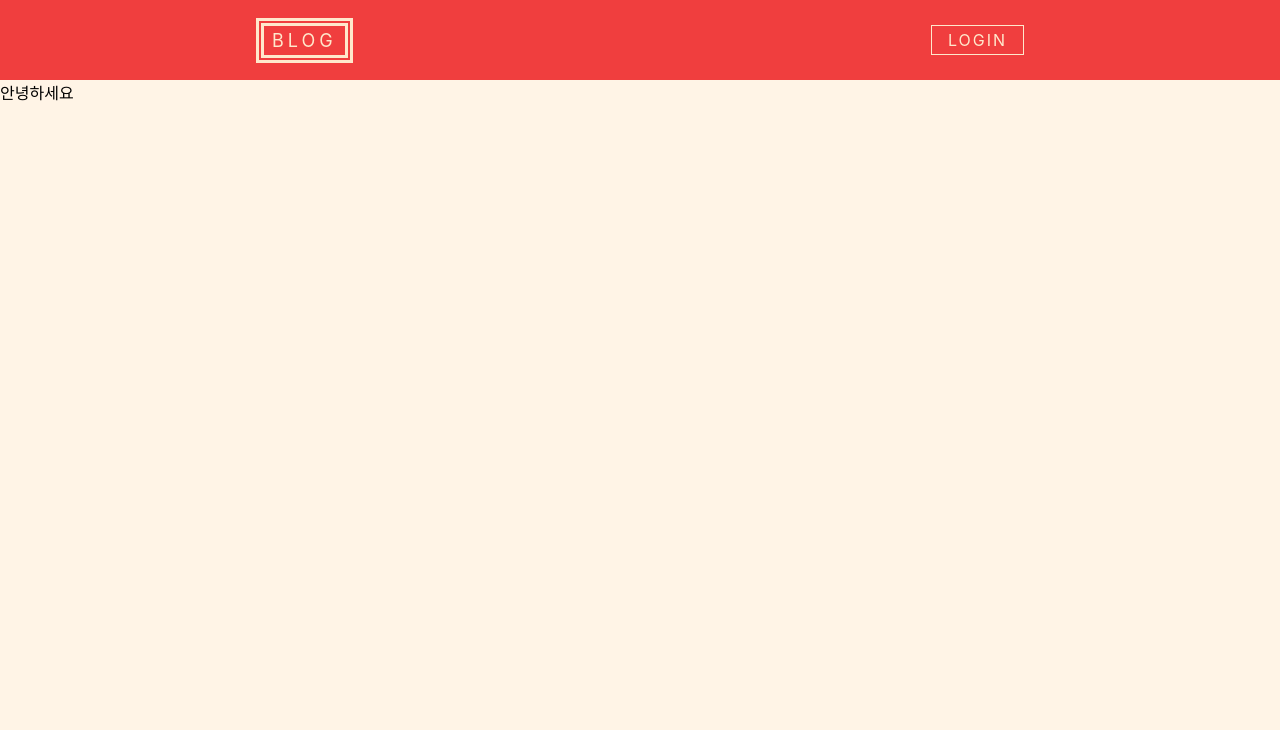
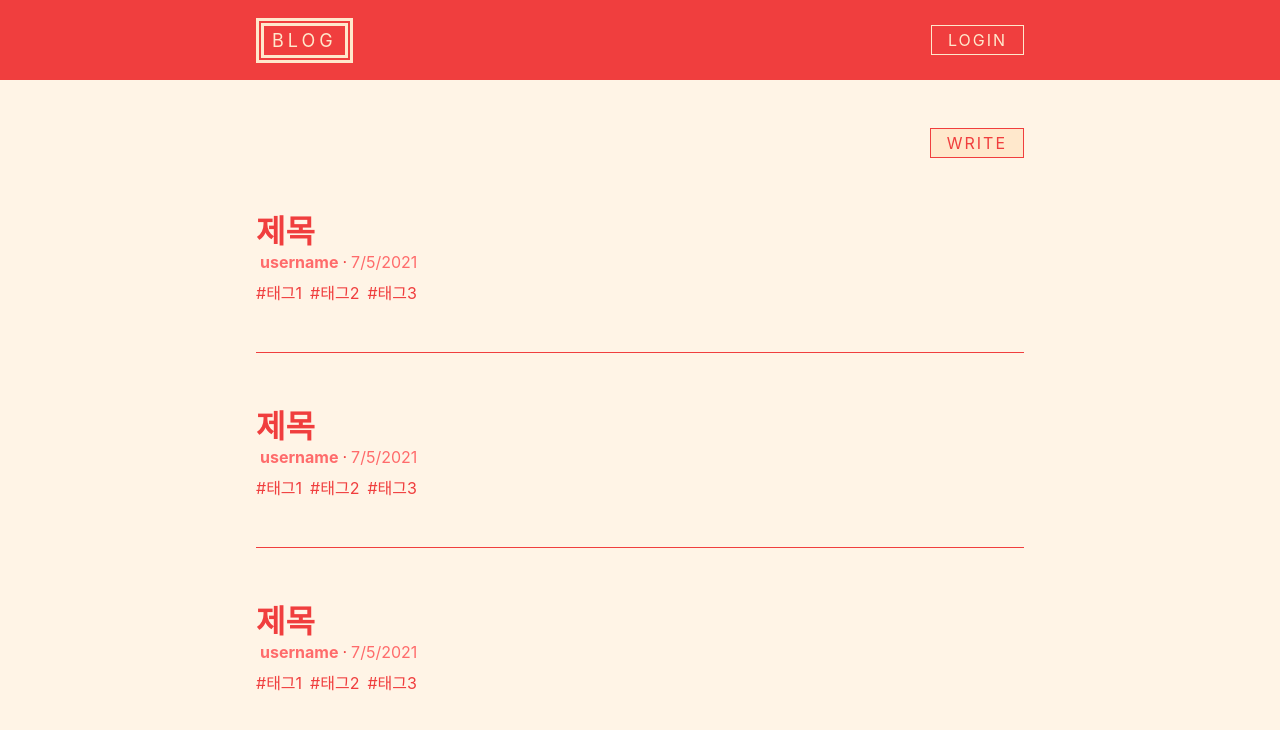
Before and after one commit to geena-keem/blog, a React (Create React App) app in the folder blog-frontend/: page / in a window 1280 px wide. Shown: the top 730 px of the page. Built offline with nearby package versions, Linux system fonts and the light colour scheme.

Commit message:
postlist UI

```diff
--- /dev/null
+++ b/blog-frontend/src/components/common/SubInfo.js
@@ -0,0 +1,39 @@
+import React from 'react';
+import styled, { css } from 'styled-components';
+import { Link } from 'react-router-dom';
+import palette from '../../lib/styles/palette';
+
+const SubInfoBlock = styled.div`
+  ${(props) =>
+    props.hasMarginTop &&
+    css`
+      margin-top: 1rem;
+    `}
+
+  color: ${palette.red[5]};
+  padding-left: 0.25rem;
+  padding-right: 0.25rem;
+
+  /* span 사이에 가운뎃점 문자 보여주기 */
+  span + span:before {
+    color: ${palette.red[7]};
+    padding-left: 0.25rem;
+    padding-right: 0.25rem;
+    content: '\\B7'; /* 가운뎃점 문자 */
+  }
+`;
+
+const SubInfo = ({ username, publishedDate, hasMarginTop }) => {
+  return (
+    <SubInfoBlock hasMarginTop={hasMarginTop}>
+      <span>
+        <b>
+          <Link to={`/@${username}`}>{username}</Link>
+        </b>
+      </span>
+      <span>{new Date(publishedDate).toLocaleDateString()}</span>
+    </SubInfoBlock>
+  );
+};
+
+export default SubInfo;
--- /dev/null
+++ b/blog-frontend/src/components/common/Tags.js
@@ -0,0 +1,32 @@
+import React from 'react';
+import styled from 'styled-components';
+import { Link } from 'react-router-dom';
+import palette from '../../lib/styles/palette';
+
+const TagsBlock = styled.div`
+  margin-top: 0.5rem;
+
+  .tag {
+    display: inline-block;
+    color: ${palette.red[7]};
+    text-decoration: none;
+    margin-right: 0.5rem;
+    &:hover {
+      opacity: 0.5;
+    }
+  }
+`;
+
+const Tags = ({ tags }) => {
+  return (
+    <TagsBlock>
+      {tags.map((tag) => (
+        <Link className="tag" to={`/?tag=${tag}`} key={tag}>
+          #{tag}
+        </Link>
+      ))}
+    </TagsBlock>
+  );
+};
+
+export default Tags;
--- a/blog-frontend/src/components/post/PostViewer.js
+++ b/blog-frontend/src/components/post/PostViewer.js
@@ -2,6 +2,8 @@
 import styled from 'styled-components';
 import palette from '../../lib/styles/palette';
 import Responsive from '../common/Responsive';
+import SubInfo from '../common/SubInfo';
+import Tags from '../common/Tags';
 
 const PostViewerBlock = styled(Responsive)`
   margin-top: 4rem;
@@ -17,32 +19,6 @@
     color: ${palette.red[7]};
     line-height: 1.5;
     margin: 0;
-  }
-`;
-
-const SubInfo = styled.div`
-  margin-top: 1rem;
-  color: ${palette.red[5]};
-
-  /* span 사이에 가운뎃점 문자 보여주기 */
-  span + span:before {
-    color: ${palette.red[7]};
-    padding-left: 0.25rem;
-    padding-right: 0.25rem;
-    content: '\\B7'; /* 가운뎃점 문자 */
-  }
-`;
-
-const Tags = styled.div`
-  margin-top: 0.5rem;
-  .tag {
-    display: inline-block;
-    color: ${palette.red[7]};
-    text-decoration: none;
-    margin-right: 0.5rem;
-    &:hover {
-      opacity: 0.5;
-    }
   }
 `;
 
@@ -71,17 +47,12 @@
     <PostViewerBlock>
       <PostHead>
         <h1>{title}</h1>
-        <SubInfo>
-          <span>
-            <b>{user.username}</b>
-          </span>
-          <span>{new Date(publishedDate).toLocaleDateString()}</span>
-        </SubInfo>
-        <Tags>
-          {tags.map((tag) => (
-            <div className="tag">#{tag}</div>
-          ))}
-        </Tags>
+        <SubInfo
+          username={user.username}
+          publishedDate={publishedDate}
+          hasMarginTop
+        />
+        <Tags tags={tags} />
       </PostHead>
       <PostContent dangerouslySetInnerHTML={{ __html: body }} />
     </PostViewerBlock>
--- /dev/null
+++ b/blog-frontend/src/components/posts/PostList.js
@@ -0,0 +1,74 @@
+import React from 'react';
+import styled from 'styled-components';
+import Responsive from '../common/Responsive';
+import Button from '../common/Button';
+import palette from '../../lib/styles/palette';
+import SubInfo from '../common/SubInfo';
+import Tags from '../common/Tags';
+
+const PostListBlock = styled(Responsive)`
+  margin-top: 3rem;
+`;
+
+const WritePostButtonWrapper = styled.div`
+  display: flex;
+  justify-content: flex-end;
+  margin-bottom: 3rem;
+`;
+
+const PostItemBlock = styled.div`
+  padding-top: 3rem;
+  padding-bottom: 3rem;
+
+  /* 맨 위 포스트는 padding-top이 없음 */
+  &:first-child {
+    padding-top: 0;
+  }
+
+  & + & {
+    border-top: 1px solid ${palette.red[7]};
+  }
+
+  h2 {
+    color: ${palette.red[7]};
+    font-size: 2rem;
+    margin-bottom: 0;
+    margin-top: 0;
+    &:hover {
+      opacity: 0.5;
+    }
+  }
+
+  p {
+    margin-top: 2rem;
+  }
+`;
+
+const PostItem = () => {
+  return (
+    <PostItemBlock>
+      <h2>제목</h2>
+      <SubInfo username="username" publishedDate={new Date()} />
+      <Tags tags={['태그1', '태그2', '태그3']} />
+    </PostItemBlock>
+  );
+};
+
+const PostList = () => {
+  return (
+    <PostListBlock>
+      <WritePostButtonWrapper>
+        <Button orange to="/write">
+          WRITE
+        </Button>
+      </WritePostButtonWrapper>
+      <div>
+        <PostItem />
+        <PostItem />
+        <PostItem />
+      </div>
+    </PostListBlock>
+  );
+};
+
+export default PostList;
--- a/blog-frontend/src/pages/PostListPage.js
+++ b/blog-frontend/src/pages/PostListPage.js
@@ -1,12 +1,13 @@
 import React from 'react';
 import HeaderContainer from '../containers/common/HeaderContainer';
+import PostList from '../components/posts/PostList';
 
 const PostListPage = () => {
   return (
-    <div>
+    <>
       <HeaderContainer />
-      <div>안녕하세요</div>
-    </div>
+      <PostList />
+    </>
   );
 };
 
```
